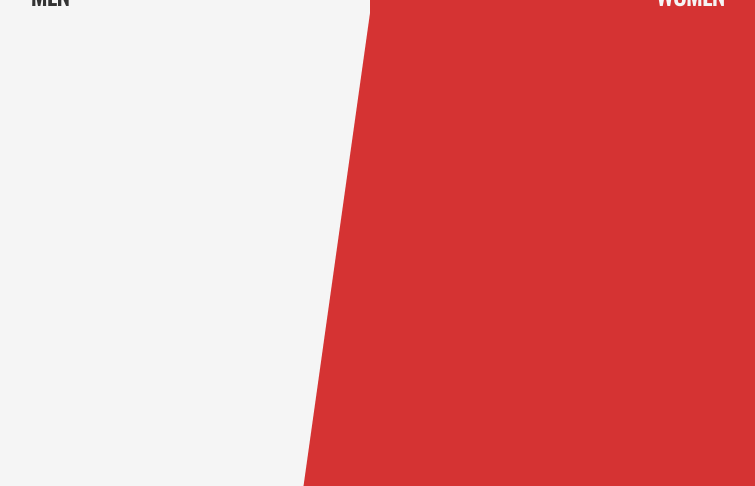
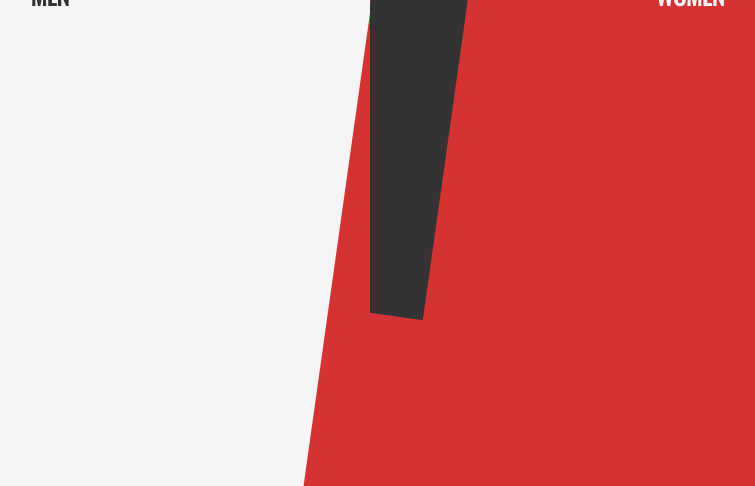
Before and after one commit to yasare16/redlipstick, a PHP site: page / in a window 1280 px wide. Shown: the part 861-1347 px from the top of the page, without its empty margins (270-1025 px from the left). Run offline with PHP 8.4, Linux system fonts and the light colour scheme; some libraries are stand-ins or nearby versions; some web fonts are replaced.

Commit message:
Update style-2.css

```diff
--- a/style-2.css
+++ b/style-2.css
@@ -78,7 +78,7 @@ p {padding-top:0.4em; padding-bottom:0.8em}
 .women{position:relative;background:#d53333;color:#f5f5f5}
 .women:hover{background:url(https://dl.dropboxusercontent.com/u/74448709/sideface.jpg);background-size:cover;transition:all 0.4s;-webkit-transition:all 0.4s}
 .women::before, .men::after{content:" ";display:block;position:absolute;width:15%;height:110%;background:#333;-webkit-transform:rotate(8deg);transform:rotate(8deg)}
-.women::before{position:relative;top:-10px;left:7px;background:#333}
+.women::before{position:absolute;top:-237px;left:7px;background:#333}
 .men::after{bottom:-20px;right:-77px;background:#d53333}
 .fa{font-size:3em !important;}
 .promo{position:relative;min-height:700px;}
```
